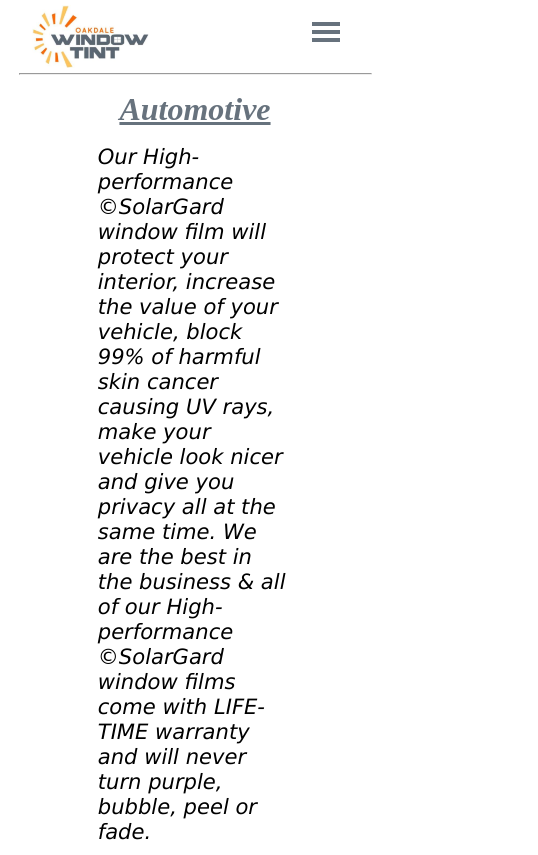
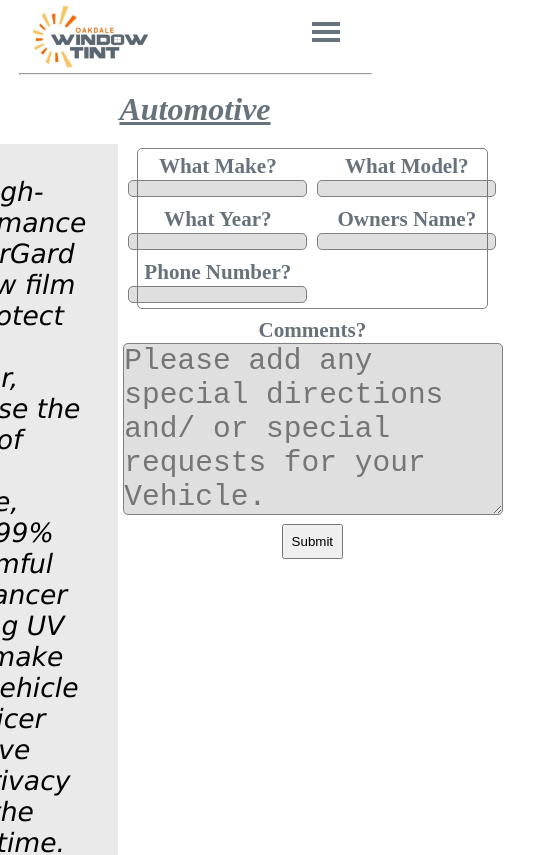
Before and after one commit to DeanWilcoxson/client-projects, a React (Create React App) app in the folder oakdale-wt/: page /automotive in a window 390 px wide. Shown: the top 855 px of the page, 538 px wide, since content can reach past the window. Built offline with nearby package versions, Linux system fonts and the light colour scheme.

Commit message:
6/24/22, Working on Tablet Version(First Media Query)

```diff
--- a/oakdale-wt/src/components/parent/elements.js
+++ b/oakdale-wt/src/components/parent/elements.js
@@ -23,50 +23,78 @@
   flex-direction: column;
   justify-content: center;
   align-items: center;
+  @media screen and (max-width: 768px) {
+    flex-direction: row;
+    justify-content: center;
+    align-items: flex-start;
+  }
 `;
 export const ParentDescription = styled.p`
-  width: 50%;
+  width: 60%;
   font-family: Verdana, Geneva, Tahoma, sans-serif;
   font-style: italic;
-  font-size: 2.5vh;
+  font-size: 3.15vh;
+  background-color: #d3d3d379;
+  padding: 2rem;
 `;
 export const ParentForm = styled.form`
-  width: 100%;
+  width: 50%;
   display: flex;
   flex-direction: column;
   justify-content: center;
   align-items: center;
+  @media screen and (max-width: 768px) {
+    width: 100%;
+  }
 `;
 export const ParentFormInput = styled.input`
   background-color: #25252525;
   border: solid 1px grey;
   border-radius: 5px;
+  /* grid-column: 1/2; */
 `;
 export const ParentQuestionBox = styled.div`
   margin: 1.25rem;
   border: 1px solid grey;
   border-radius: 5px;
-  width: 20%;
+  width: 50%;
   display: flex;
   flex-direction: column;
   justify-content: center;
   align-items: center;
+  @media screen and (max-width: 768px) {
+    width: 90%;
+    margin: 0.25rem;
+    display: grid;
+    grid-template-columns: repeat(2, 1fr);
+  }
 `;
 export const QuestionBox = styled.div`
   padding: 5px;
+  text-align: center;
 `;
 export const ParentQuestion = styled.p`
   color: #253545b2;
   font-weight: bolder;
+  @media screen and (max-width: 768px) {
+    font-size: 2.5vh;
+  }
 `;
 export const ParentCommentBox = styled.textarea`
+  width: 100%;
+  font-size: 2.15vh;
   background-color: #25252525;
   border-radius: 5px;
   border: solid 1px grey;
+  @media screen and (max-width: 768px) {
+    font-size: 3.5vh;
+    width: 100%;
+  }
 `;
 export const ParentSubmitButton = styled.button`
-  padding: 5px;
+  padding: 0.5rem;
   &:hover {
+    padding: 0.56rem;
     color: white;
     background-color: green;
     border-radius: 2.5px;
--- a/oakdale-wt/src/components/parent/index.js
+++ b/oakdale-wt/src/components/parent/index.js
@@ -44,6 +44,7 @@
                 <ParentQuestion>{data.question5}</ParentQuestion>
                 <ParentFormInput type="tel" required></ParentFormInput>
               </QuestionBox>
+            </ParentQuestionBox>
             <QuestionBox>
               <ParentQuestion>{data.comments}</ParentQuestion>
               <ParentCommentBox
@@ -56,7 +57,6 @@
                 wrap="soft"
               ></ParentCommentBox>
             </QuestionBox>
-            </ParentQuestionBox>
             <ParentSubmitButton>Submit</ParentSubmitButton>
           </ParentForm>
         </ParentBody>
```
Lines whose indentation alone changed are shown as unchanged.
